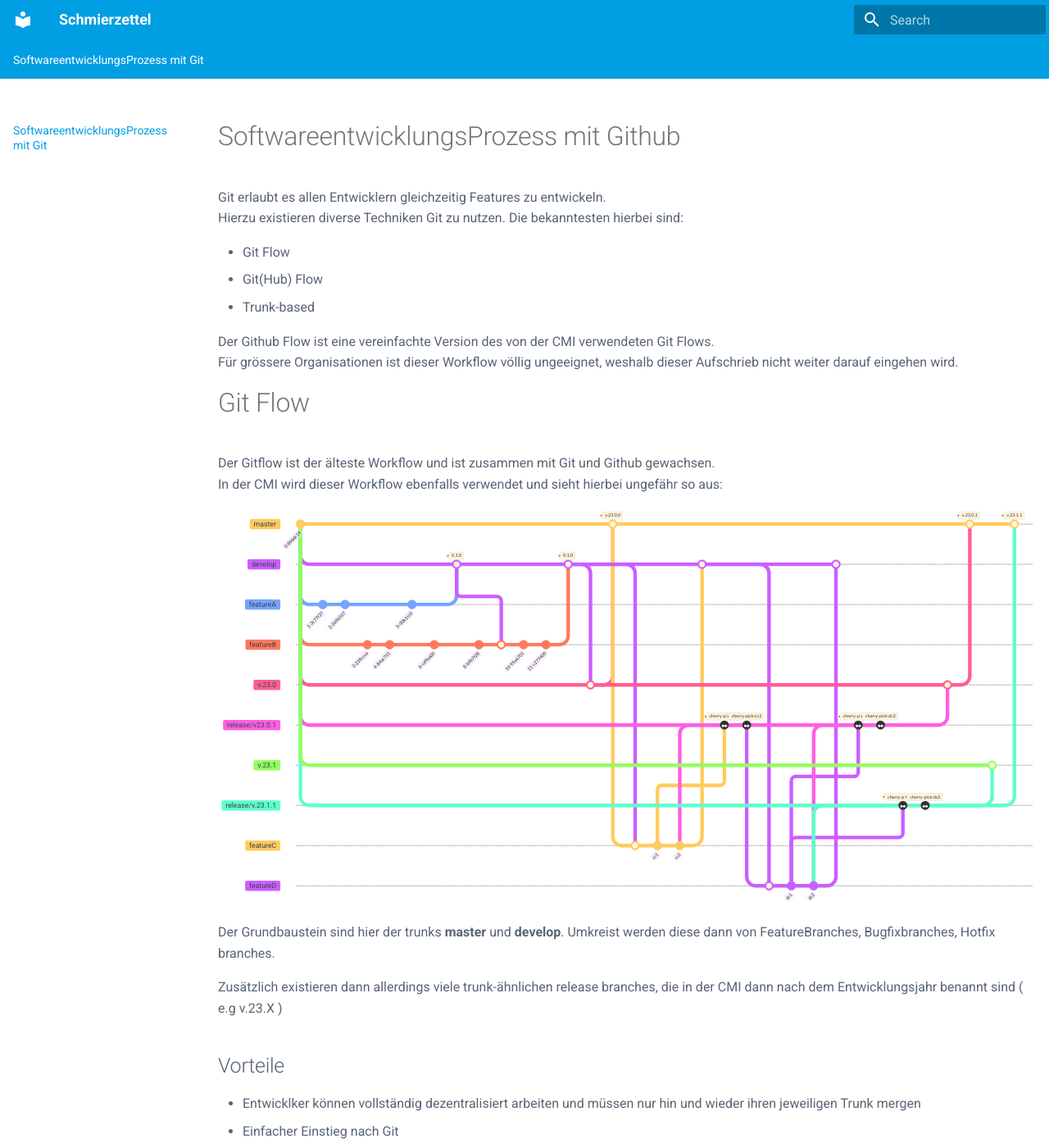
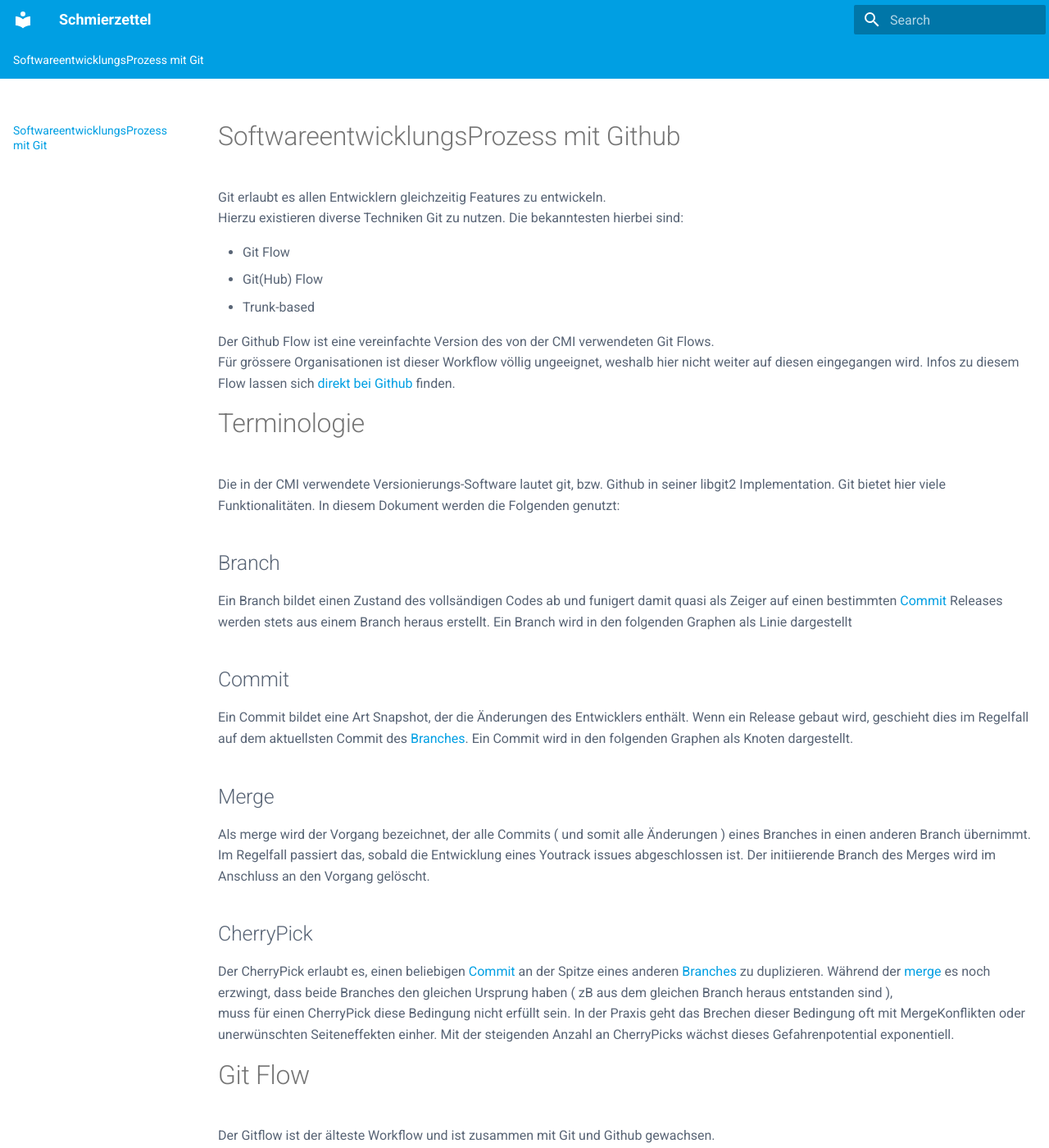
Before and after one commit to SimonSchwendele/Schmierzettel, an MkDocs documentation site: the page built from docs/README.md, in a window 1280 px wide and 1400 px high. Shown: the whole window at 82% size. Built offline with MkDocs 1.6.1 and Material for MkDocs 9.7.7, drawn with Linux system fonts in a browser that asks for light colours; some of the changed text lies outside the part shown.

Commit message:
Fix some typos

````diff
--- a/docs/README.md
+++ b/docs/README.md
@@ -9,11 +9,39 @@
 * Trunk-based
 
 Der Github Flow ist eine vereinfachte Version des von der CMI verwendeten Git Flows.
-Für grössere Organisationen ist dieser Workflow völlig ungeeignet, weshalb dieser Aufschrieb nicht weiter darauf eingehen wird.
+Für grössere Organisationen ist dieser Workflow völlig ungeeignet, weshalb hier nicht weiter auf diesen eingegangen wird.
+Infos zu diesem Flow lassen sich [direkt bei Github](https://docs.github.com/en/get-started/quickstart/github-flow) finden.
+
+# Terminologie
+Die in der CMI verwendete Versionierungs-Software lautet git, bzw. Github in seiner libgit2 Implementation.
+Git bietet hier viele Funktionalitäten.
+In diesem Dokument werden die Folgenden genutzt:
+
+## Branch
+Ein Branch bildet einen Zustand des vollsändigen Codes ab und funigert damit quasi als Zeiger auf einen bestimmten [Commit](#commit)
+Releases werden stets aus einem Branch heraus erstellt.
+Ein Branch wird in den folgenden Graphen als Linie dargestellt
+
+## Commit
+Ein Commit bildet eine Art Snapshot, der die Änderungen des Entwicklers enthält.
+Wenn ein Release gebaut wird, geschieht dies im Regelfall auf dem aktuellsten Commit des [Branches](#branch).
+Ein Commit wird in den folgenden Graphen als Knoten dargestellt.
+
+## Merge
+Als merge wird der Vorgang bezeichnet, der alle Commits ( und somit alle Änderungen ) eines Branches in einen anderen Branch übernimmt.
+Im Regelfall passiert das, sobald die Entwicklung eines Youtrack issues abgeschlossen ist.
+Der initiierende Branch des Merges wird im Anschluss an den Vorgang gelöscht.
+
+## CherryPick
+Der CherryPick erlaubt es, einen beliebigen [Commit](#commit) an der Spitze eines anderen [Branches](#branch) zu duplizieren.
+Während der [merge](#merge) es noch erzwingt, dass beide Branches den gleichen Ursprung haben ( zB aus dem gleichen Branch heraus entstanden sind ),
+muss für einen CherryPick diese Bedingung nicht erfüllt sein.
+In der Praxis geht das Brechen dieser Bedingung oft mit MergeKonflikten oder unerwünschten Seiteneffekten einher.
+Mit der steigenden Anzahl an CherryPicks wächst dieses Gefahrenpotential exponentiell.
 
 # Git Flow
 Der Gitflow ist der älteste Workflow und ist zusammen mit Git und Github gewachsen.
-In der CMI wird dieser Workflow ebenfalls verwendet und sieht hierbei ungefähr so aus:
+In der CMI wird dieser Workflow ebenfalls verwendet und kann dann beispielsweise so aussehen:
 
 ```mermaid
 %%{init: { 'logLevel': 'debug', 'theme': 'base', 'gitGraph': {'showBranches': true, 'showCommitLabel':true,'mainBranchName': 'master'}} }%%
@@ -80,33 +108,38 @@
         merge release/v.23.1.1 tag: "v.23.1.1"
 ```
 
-Der Grundbaustein sind hier der trunks **master** und **develop**.
-Umkreist werden diese dann von FeatureBranches, Bugfixbranches, Hotfix branches.
+Die wichtigsten Branches tragen hierbei den Namen **master** und **develop**.
+Den Branch **master** ( neuerdings auch gerne **main** ) bezeichnet man ebenfalls als "Trunk".
+So wie bei einem echten Baum wird der Baumstumpf nie entfernt, sollte nicht der ganze Baum entfernt werden.
 
-Zusätzlich existieren dann allerdings viele trunk-ähnlichen release branches, die in der CMI dann nach dem Entwicklungsjahr benannt sind ( e.g v.23.X )
+Umkreist werden diese Branches dann von FeatureBranches, Bugfixbranches, Hotfix branches.
+Zusätzlich existieren allerdings viele trunk-ähnlichen release Branches, die in der CMI dann nach dem Entwicklungsjahr benannt sind ( e.g v.23.X )
+
 
 ## Vorteile
-* Entwicklker können vollständig dezentralisiert arbeiten und müssen nur hin und wieder ihren jeweiligen Trunk mergen
-* Einfacher Einstieg nach Git
+* Entwickler können vollständig dezentralisiert arbeiten und müssen nur hin und wieder ihren die Trunks in ihre Branches mergen
+* Einfacher Einstieg nach Git für Junior Entwickler
 * Klare Trennung zwischen Entwicklungs und Produktionsständen
 
 ## Nachteile
-* Die gewaltige Menge an Releases und Patch branches macht es fast unmöglich noch eine Übersicht zu behalten
+* Die gewaltige Menge an Releases und Patch Branches macht es fast unmöglich noch eine Übersicht zu behalten
 * Cherrypicks in die ReleaseBranches werden benötigt, wodurch unerwünschte Seiteneffekte durch picken in der falschen Reihenfolge oder Merge Konfltikte passieren
 * Merge Konflikte sind gross und Komplex und benötigen des Öfteren einen "Git Profi", der diese dann löst
 * Sehr träge ReleaseFrequenz
 
 ## Nachteile ( CMI )
 * Features müssen gebackported werden und erzeugen die Gefahr unerwünschter Seiteneffekte
-* FeatureBackporting oft nicht möglich durch eine veränderte Codebasis und benötigt dadurch veränderten Code zwischen KV und Kundenstand
-* Features werden vor der Freigabe eines Releases kaum getestet
-* Viele verschiedene ReleaseStände ( Projektreleases !), obwohl der GitFlow traditionell nur einen release branch vorsieht
+* FeatureBackporting ist oft durch die veränderte Codebasis nicht möglich und benötigt dadurch veränderten Code zwischen dem Trunk, der auf der KV getestet wird,
+  und dem Release Stand, der Schlussendlich an die Kunden verteilt wird.
+* Features werden vor der Freigabe eines Releases kaum getestet ( hängt allerdings nur indirekt mit dem ReleaseModell zusammen )
+* Viele verschiedene ReleaseStände ( Projektreleases !), obwohl der GitFlow traditionell nur einen einzigen Release Branch vorsieht
 * Dll patches nehmen selbst den freigegebenen Ständen ihre Homogenität
 
 # Trunkbased Development
-Eine alternative ist hierzu das sog. TrunkBasedDevelopment.
+Eine Alternative ist hierzu das sog. TrunkBasedDevelopment.
 Der grosse Vorteil dieser Methodik liegt darin, dass deutlich weniger Branches existieren.
-Dadruch werden weniger cherrypicks und Tests älterer Stände benötigt und erlauben mehr Zeit für die tatsächliche Entwicklung des Produkts.
+Dadruch werden weniger Cherrypicks und Tests älterer Stände benötigt.
+Als Ergebnis erzeugt dies mehr Zeit für die tatsächliche Entwicklung des Produkts.
 
 Dieses Verahren wird in der CMI bereits für die **meisten Microservices** ( STS, WebDav, Push, etc.) verwendet.
 Weiterhin wurde zB das **GWR3.0** Projekt nach diesem Stil erfolgreich entwickelt.
@@ -165,16 +198,19 @@
 ```
 ## Vorteile
 * Immens weniger Wartungsaufwand durch weniger Branches
-* Sehr gute Integration in CI/CD Workflows
+* Sehr gute Integration in CI/CD Workflows erlaubt es zB dem PM ein Feature wöhrend der Entwicklung tatsächlich "wachsen zu sehen"
 * Schnellere Releases
-* Nur selten merge Konflikte
+* Nur selten Konflikte während des [Merges](#merge)
 * Keine "Feature Freezes" benötigt
-* Entwicklern eines Features erhalten etwas mehr Freiheiten während der Entwicklung
+* Entwickler eines Features erhalten etwas mehr Freiheiten während der Entwicklung
+* Entwickler müssen weniger Zeit für die Reproduktion von Bugs aufwenden
 
 ## Nachteile
 * In der Realität nur zusammen mit CI/CD hilfreich ( Ist im CMI System bereits vorhanden )
 * Langlebige Feature Branches müssen ca alle 1-2 Wochen gerebased werden um merge Konflikte zu vermeiden
-* Entwicklern eines Features erhalten etwas mehr Freiheiten während der Entwicklung
+* Entwickler eines Features erhalten etwas mehr Freiheiten während der Entwicklung, wodurch das PM
+  dementsprechend weniger Kontrolle über die Features eines Releases hat
 
 ## Nachteile ( CMI )
-* Neues Versionierungsmodell muss erst kommuniziert werdend
+* Neues Versionierungsmodell muss erst kommuniziert werden
+* Möglicherweise fehlt bei manchen Kunden die Akzeptanz für dieses Model.
````
